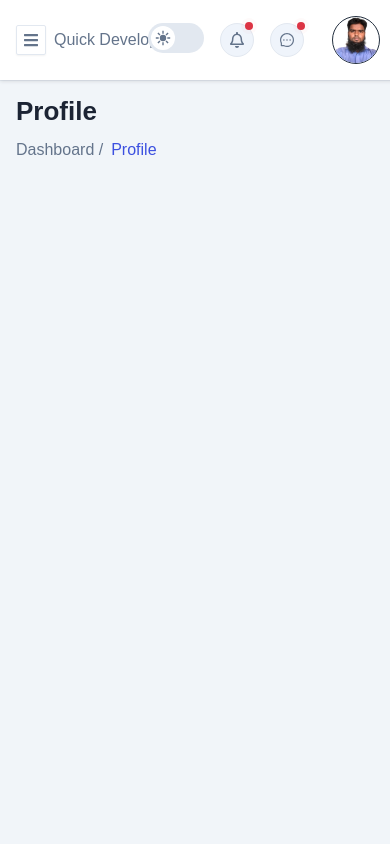
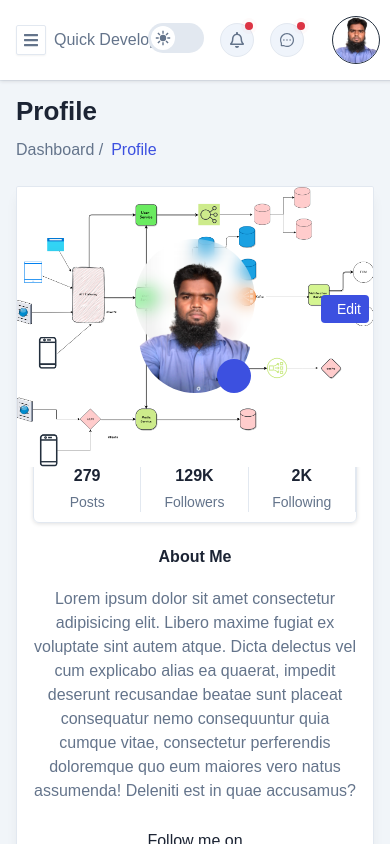
Before and after one commit to ariful-islam-dev/e-commerce-dashboard, a React (Vite) app: page /profile in a window 390 px wide. Built offline with nearby package versions, Linux system fonts and the light colour scheme.

Commit message:
feat:incluede Profile page

```diff
--- a/src/pages/Profile.tsx
+++ b/src/pages/Profile.tsx
@@ -1,11 +1,109 @@
 import DefaultLayout from "../layout";
 import Breadcrumb from '../components/Breadcrumbs/index';
+import userPhoto from '../images/arif.png'
+import cover from '../images/cover.png'
+import { Link } from 'react-router-dom';
 
+const aboutData = [
+    {
+        name: 'Posts',
+        quantity: "279"
+    },
+    {
+        name: 'Followers',
+        quantity: "129K"
+    },
+    {
+        name: 'Following',
+        quantity: '2K'
+    }
+]
 
 const Profile = () => {
     return (
         <DefaultLayout>
             <Breadcrumb pageName="Profile" />
+            <div className="overflow-hidden bg-white border rounded-sm border-stroke shadow-default dark:border-strokedar dark:bg-boxdark">
+                <div className="relative z-20 h-35 md:h-65">
+                    <img src={cover} alt="Profile Cover"
+                        className="object-cover object-center w-full rounded-tl-sm rounded-tr-sm h-70"
+                    />
+                    <div className="absolute z-10 bottom-1 right-1 xsm:bottom-4 xsm:right-4">
+                        <label htmlFor="cover" className="flex items-center justify-center gap-2 px-2 py-1 text-sm font-medium text-white rounded cursor-pointer bg-primary hover:bg-opacity-90 xsm:px-4">
+                            <input type="file" className="sr-only" id="cover" />
+                            <span></span>
+                            <span>Edit</span>
+
+                        </label>
+                    </div>
+                </div>
+                <div className="px-4 pb-6 text-center lg:pb-8 xl:pb-11 5">
+                    <div className="relative z-30 w-full p-1 mx-auto rounded-full -mt-22 h-30 max-w-30 bg-white/20 backdrop-blur sm:h-44 sm:max-w-44 sm:p-3">
+                        <div className="relative drop-shadow-5">
+                            <span className=" rounded-full items-center justify-center flex w-[100%] h-[150px]  overflow-hidden" >
+                                <img src={userPhoto} alt="profile" />
+                            </span>
+                            <label htmlFor="profile" className="absolute bottom-0 right-0 flex h-8.5 w-8.5 cursor-pointer items-center justify-center rounded-full bg-primary text-white hover:bg-opacity-90 sm:bottom-2 sm:right-2">
+                                {/* icon  */}
+                                <input type="file" name="profile" id="profile" className="sr-only" />
+                            </label>
+                        </div>
+                    </div>
+                    <div className="mt-4">
+                        <h3 className="mb-1 text-2xl font-semibold text-black 5 dark:text-white">
+                            Ariful Islam
+                        </h3>
+                        <p className="font-medium">FullStack Web Developer</p>
+                        <div className="mx-auto mt-4.5 mb-5.5 grid max-w-94 grid-cols-3 rounded-md border border-stroke py-2.5 shadow-2 dark:border-strokedar dark:bg-[#37404f">
+                            {
+                                aboutData.map((data, i) => (
+                                    <div className="flex flex-col items-center justify-center gap-1 px-4 border-r border-stroke dark:border-strokedark xsm:flex-row" key={i}>
+                                        <span className="font-semibold text-black dark:text-white">
+                                            {data.quantity}
+                                        </span>
+                                        <span className="text-sm">{data.name}</span>
+                                    </div>
+                                ))
+                            }
+
+                        </div>
+                        <h4 className="font-semibold text-black dark:text-white">
+                            About Me
+                        </h4>
+                        <p className="mt-4.5">
+                            Lorem ipsum dolor sit amet consectetur adipisicing elit. Libero maxime fugiat ex voluptate sint autem atque. Dicta delectus vel cum explicabo alias ea quaerat, impedit deserunt recusandae beatae sunt placeat consequatur nemo consequuntur quia cumque vitae, consectetur perferendis doloremque quo eum maiores vero natus assumenda! Deleniti est in quae accusamus?
+                        </p>
+                    </div>
+                    <div className="mt-6.5">
+                        <h4 className="mb-3.5 font-medium text-black dark:text-white">
+                            Follow me on
+                        </h4>
+                        <div className="flex items-center justify-center gap-3 5">
+                            <Link to={'#'} className="hover:text-primary" aria-label="social-icon">
+                                {/* Facebook icon  */}
+                                Fb
+                            </Link>
+                            <Link to={'#'} className="hover:text-primary" aria-label="social-icon">
+                                {/* Facebook icon  */}
+                                Tw
+                            </Link>
+                            <Link to={'#'} className="hover:text-primary" aria-label="social-icon">
+                                {/* Facebook icon  */}
+                                Ln
+                            </Link>
+                            <Link to={'#'} className="hover:text-primary" aria-label="social-icon">
+                                {/* Facebook icon  */}
+                                Dr
+                            </Link>
+                            <Link to={'#'} className="hover:text-primary" aria-label="social-icon">
+                                {/* Facebook icon  */}
+                                Gh
+                            </Link>
+
+                        </div>
+                    </div>
+                </div>
+            </div>
         </DefaultLayout>
     );
 };
```
Also changed, not shown: src/images/cover.png (added).
